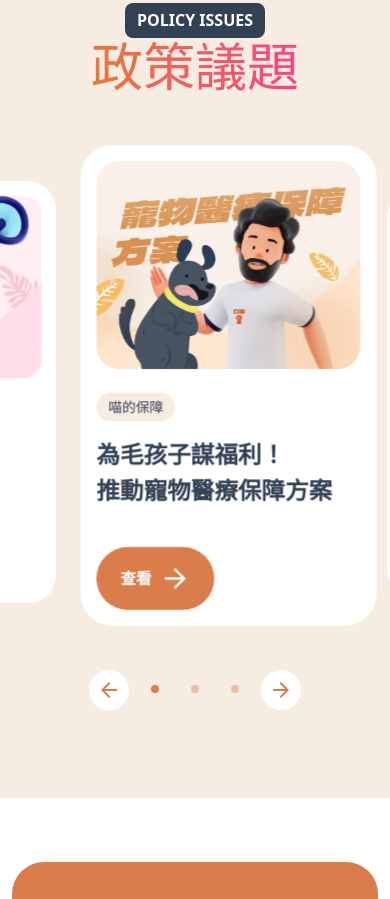
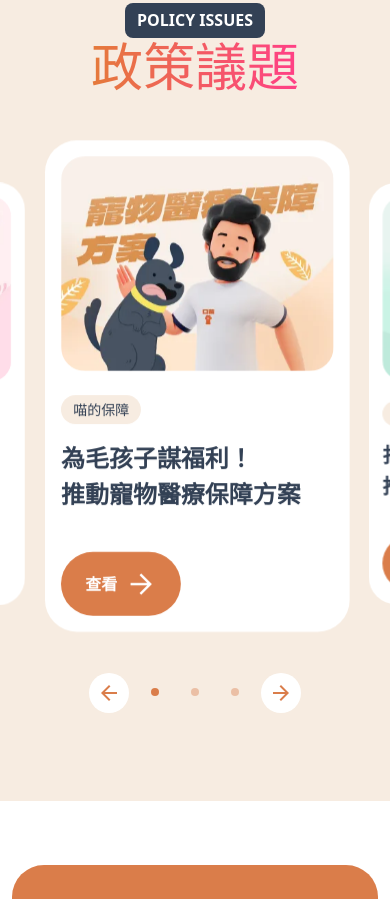
Before and after one commit to Gingene/2023-thef2e-misson1-Legislative_Election, a website built with Vite: page pages/index.html in a window 390 px wide. Shown: the part 2908-3807 px from the top of the page. Built offline with nearby package versions, Linux system fonts and the light colour scheme; a web font is replaced by a local one.

Commit message:
fix [mobile] 修正swiper 在手機排版中置中偏移

```diff
--- a/assets/js/swiperHandler.js
+++ b/assets/js/swiperHandler.js
@@ -2,23 +2,21 @@ import Swiper from "swiper/bundle";
 import "swiper/css/bundle";
 
 const swiper = new Swiper(".swiper", {
-  pagination: {
-    el: ".swiper-pagination",
-  },
   slidesPerView: 1.2,
   centeredSlides: true,
-  spaceBetween: 24,
+  slidesOffsetBefore: -30,
   loop: true,
   grabCursor: true,
   // perspective: true,
-  // mousewheel: {
-  //   forceToAxis: true,
-  // },
+  mousewheel: {
+    forceToAxis: true,
+  },
   effect: "coverflow",
   coverflowEffect: {
-    depth: 200,
+    // depth: 100,
+    modifier: 2,
     rotate: 0,
-    stretch: -20,
+    stretch: -24,
     slideShadows: false,
   },
 
@@ -41,16 +39,17 @@ const swiper = new Swiper(".swiper", {
   },
   breakpoints: {
     768: {
-      slidesPerView: 1.3,
       coverflowEffect: {
-        stretch: -60,
+        stretch: -40,
+      },
+    },
+    992: {
+      coverflowEffect: {
+        stretch: -48,
       },
     },
     1200: {
       slidesPerView: 1.7,
-      coverflowEffect: {
-        stretch: -60,
-      },
     },
   },
 });
--- a/assets/scss/components/_image.scss
+++ b/assets/scss/components/_image.scss
@@ -51,6 +51,13 @@
 }
 
 .donate-img {
+  height: 150px;
+  @include xxl {
+    height: auto;
+  }
+}
+
+.service-img {
   height: 105px;
   @include xxl {
     height: auto;
--- a/pages/index.html
+++ b/pages/index.html
@@ -662,7 +662,7 @@
                   </div>
                   <div>
                     <img
-                      class="img-fluid donate-img"
+                      class="img-fluid service-img"
                       src="../assets/images/webp/image14.webp"
                       alt="捐款手勢"
                     />
```
